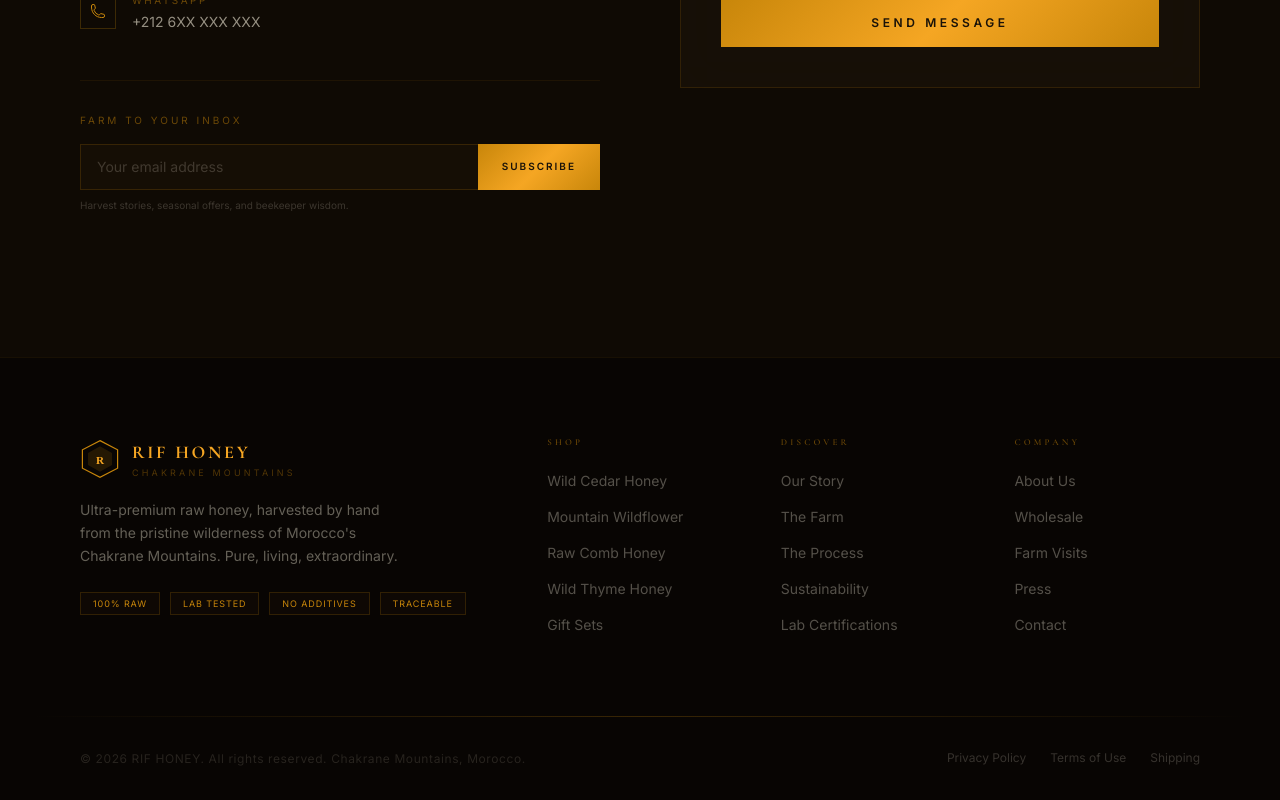
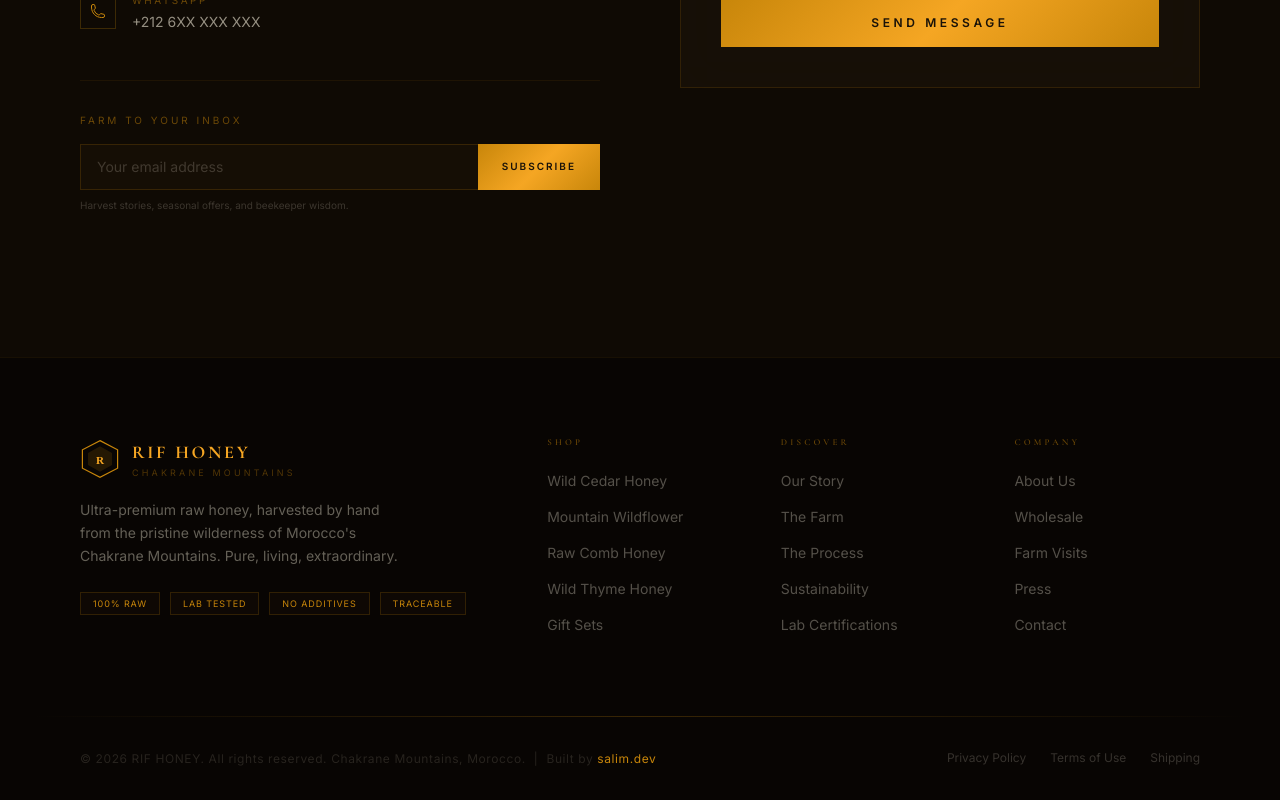
Before and after one commit to s-elbourmaki/rifhoney, a React (Vite) app: page / in a window 1280 px wide. Shown: the part 8936-9736 px from the top of the page. Built offline with nearby package versions, Linux system fonts and the light colour scheme.

Commit message:
🔖 Add developer portfolio link to footer

```diff
--- a/src/components/Footer.tsx
+++ b/src/components/Footer.tsx
@@ -71,6 +71,9 @@
         <div className="flex flex-col md:flex-row items-center justify-between gap-6 md:gap-4">
           <p className="text-[#FDF6E320] text-[10px] sm:text-xs tracking-wider text-center md:text-left leading-relaxed">
             &copy; {year} RIF HONEY. All rights reserved.<br className="sm:hidden" /> Chakrane Mountains, Morocco.
+            <span className="mx-2 hidden md:inline">|</span>
+            <br className="md:hidden" />
+            Built by <a href="https://salim1-ai.vercel.app/" target="_blank" rel="noopener noreferrer" className="text-[#C8860A] hover:text-[#F5A623] transition-colors">salim.dev</a>
           </p>
           <div className="flex items-center gap-6">
             <a href="#" className="text-[#FDF6E330] text-xs hover:text-[#F5A623] transition-colors">Privacy Policy</a>
```
